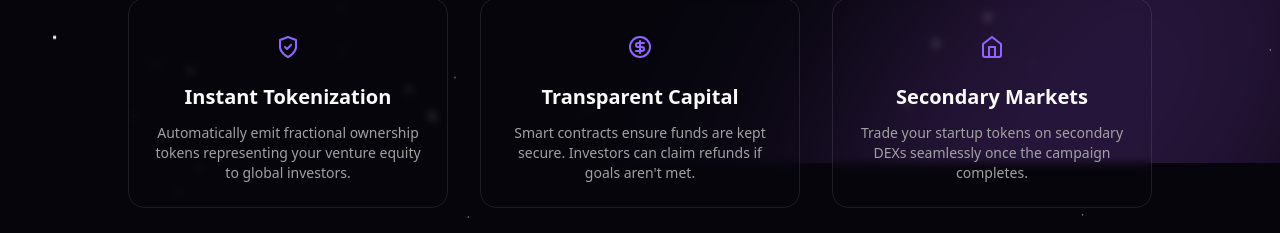
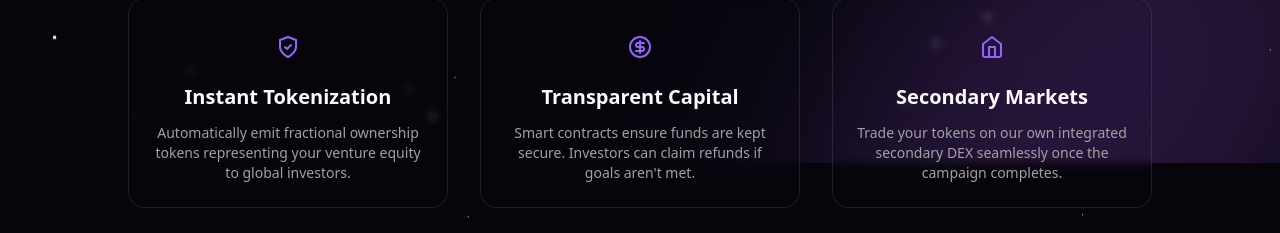
Before and after one commit to Aniket-Kumar-Paul/VentureHiveX, a Next.js app in the folder frontend/: page / in a window 1280 px wide. Shown: the part 637-870 px from the top of the page. Built offline with nearby package versions, Linux system fonts and the light colour scheme.

Commit message:
UI Fixes

```diff
--- a/frontend/src/app/page.tsx
+++ b/frontend/src/app/page.tsx
@@ -84,9 +84,9 @@ export default function LandingPage() {
 
             {[
               { step: "1", title: "Create Profile", desc: "Register as a Business to launch or Investor to fund." },
-              { step: "2", title: "Launch/Browse", desc: "Startups configure tokennomics; investors explore pitches." },
+              { step: "2", title: "Launch / Browse", desc: "Startups configure tokennomics; investors explore pitches." },
               { step: "3", title: "Fund via Smart Contract", desc: "Invest ETH securely. Funds held in escrow until goal is hit." },
-              { step: "4", title: "Claim Tokens", desc: "Receive startup tokens automatically upon successful raise." }
+              { step: "4", title: "Claim & Trade Tokens", desc: "Receive & trade campaign tokens upon successful raise." }
             ].map((s, i) => (
               <div key={i} className="relative z-10 flex flex-col items-center text-center space-y-4">
                 <div className="w-16 h-16 rounded-full bg-background border-2 border-primary flex items-center justify-center text-2xl font-bold text-primary shadow-[0_0_15px_rgba(124,58,237,0.3)]">
@@ -133,7 +133,7 @@ const features = [
   },
   {
     title: "Secondary Markets",
-    desc: "Trade your startup tokens on secondary DEXs seamlessly once the campaign completes.",
+    desc: "Trade your tokens on our own integrated secondary DEX seamlessly once the campaign completes.",
     icon: <svg xmlns="http://www.w3.org/2000/svg" width="24" height="24" viewBox="0 0 24 24" fill="none" stroke="currentColor" strokeWidth="2" strokeLinecap="round" strokeLinejoin="round"><path d="m3 9 9-7 9 7v11a2 2 0 0 1-2 2H5a2 2 0 0 1-2-2z"/><polyline points="9 22 9 12 15 12 15 22"/></svg>
   }
 ];
```
